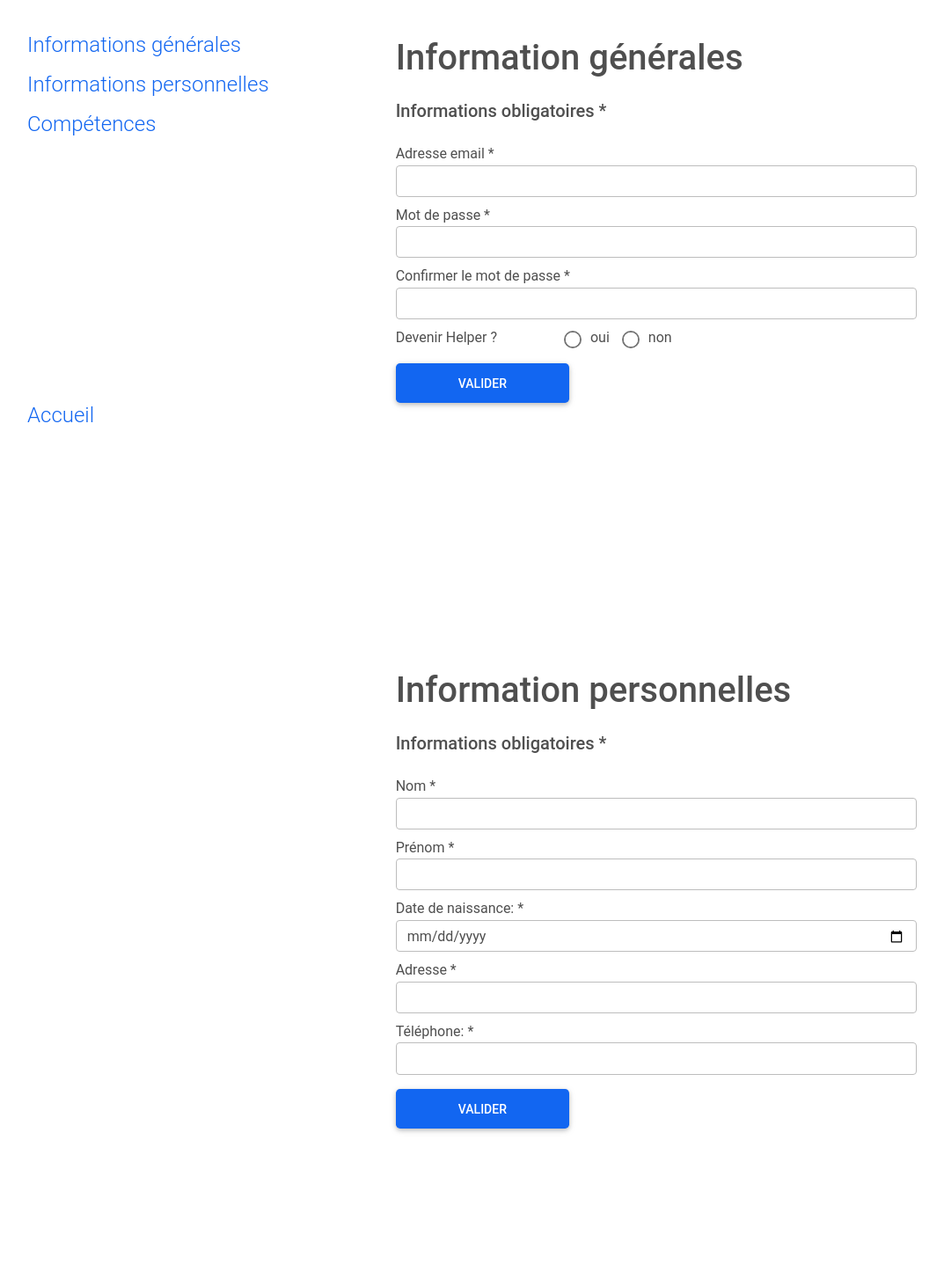
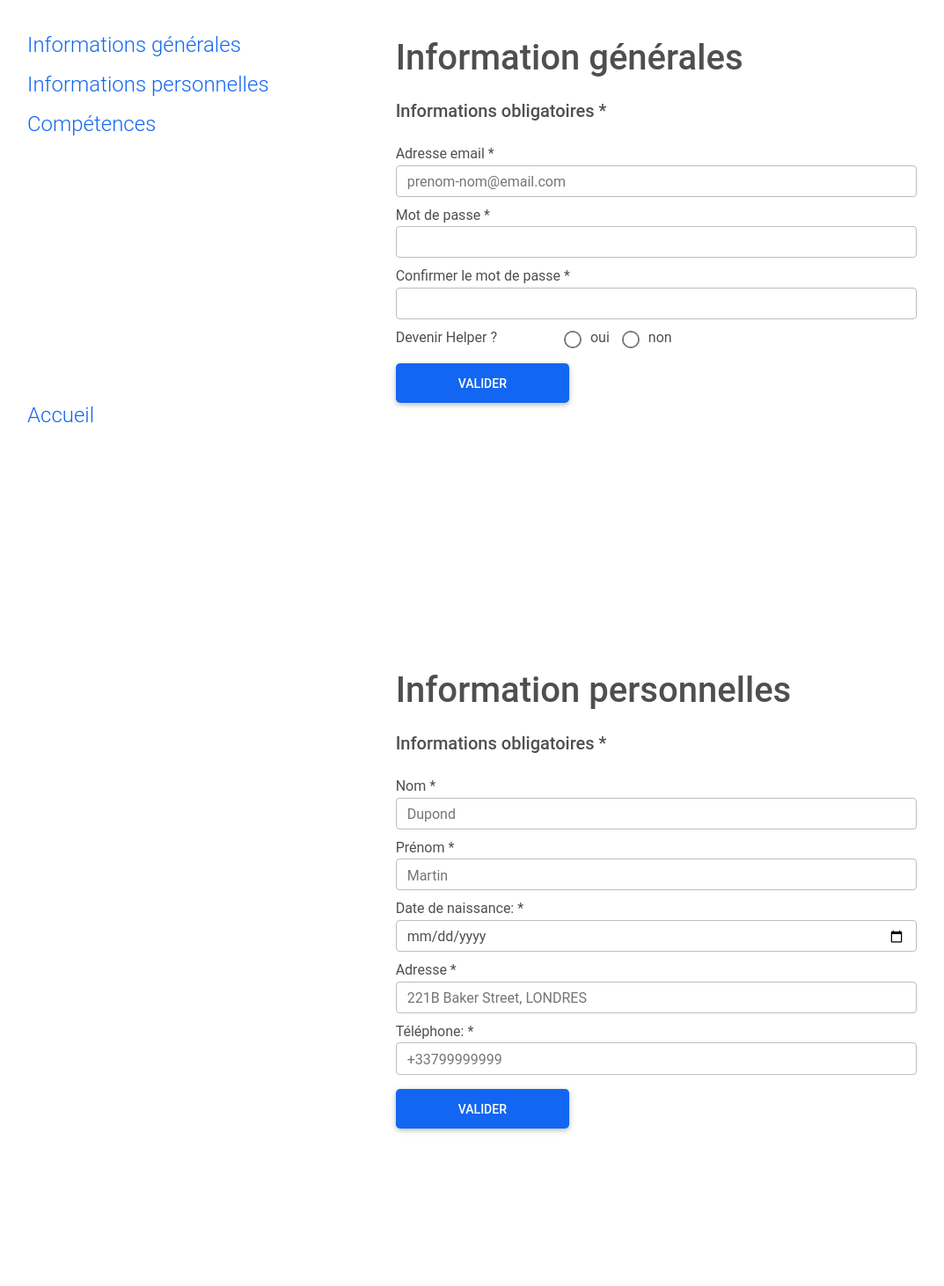
Before and after one commit to learnWeb3/Tynkle, a PHP site: page /profile.php in a window 1280 px wide. Shown: the part 138-1600 px from the top of the page at 88% size, without its empty margins (1-1074 px from the left). Run offline with PHP 8.4, Linux system fonts and the light colour scheme.

Commit message:
adding placeholders

```diff
--- a/profile.php
+++ b/profile.php
@@ -47,7 +47,7 @@
                     <h5 class="my-4">Informations obligatoires *</h5>
                     <div class="form-group my-2">
                         <label for="email">Adresse email *</label>
-                        <input type="email" name="email" id="email" class="form-control">
+                        <input type="email" name="email" id="email" class="form-control" placeholder="prenom-nom@email.com">
                     </div>
                     <div class="form-group my-2">
                         <label for="password">Mot de passe *</label>
@@ -84,11 +84,11 @@
                     <h5 class="my-4">Informations obligatoires *</h5>
                     <div class="form-group my-2">
                         <label for="name">Nom *</label>
-                        <input type="text" name="name" id="name" class="form-control">
+                        <input type="text" name="name" id="name" class="form-control" placeholder="Dupond">
                     </div>
                     <div class="form-group my-2">
                         <label for="firstname">Prénom *</label>
-                        <input type="text" name="firstname" id="firstname" class="form-control">
+                        <input type="text" name="firstname" id="firstname" class="form-control" placeholder="Martin">
                     </div>
                     <div class="form-group my-2">
                         <label for="date_of_birth">Date de naissance: *</label>
@@ -96,11 +96,11 @@
                     </div>
                     <div class="form-group my-2">
                         <label for="adress">Adresse *</label>
-                        <input type="text" name="adress" id="adress" class="form-control">
+                        <input type="text" name="adress" id="adress" class="form-control" placeholder="221B Baker Street, LONDRES">
                     </div>
                     <div class="form-group my-2">
                         <label for="phone">Téléphone: *</label>
-                        <input type="text" name="phone" id="phone" class="form-control">
+                        <input type="text" name="phone" id="phone" class="form-control" placeholder="+33799999999">
                     </div>
                     <button type="submit" class='btn btn-lg btn-primary col-12 col-lg-4 my-2'>VALIDER</button>
                 </form>
--- a/signin.php
+++ b/signin.php
@@ -26,7 +26,7 @@
                 <h5 class="my-4">Informations obligatoires *</h5>
                 <div class="form-group my-2">
                     <label for="email">Adresse email *</label>
-                    <input type="email" name="email" id="email" class="form-control">
+                    <input type="email" name="email" id="email" class="form-control" placeholder="prenom-nom@email.com">
                 </div>
                 <div class="form-group my-2">
                     <label for="password">Mot de passe *</label>
--- a/signup.php
+++ b/signup.php
@@ -26,7 +26,7 @@
                 <h5 class="my-4">Informations obligatoires *</h5>
                 <div class="form-group my-2">
                     <label for="email">Adresse email *</label>
-                    <input type="email" id="email" name="email" class="form-control">
+                    <input type="email" id="email" name="email" class="form-control" placeholder="prenom-nom@email.com">
                 </div>
                 <div class="form-group my-2">
                     <label for="password">Mot de passe *</label>
```
